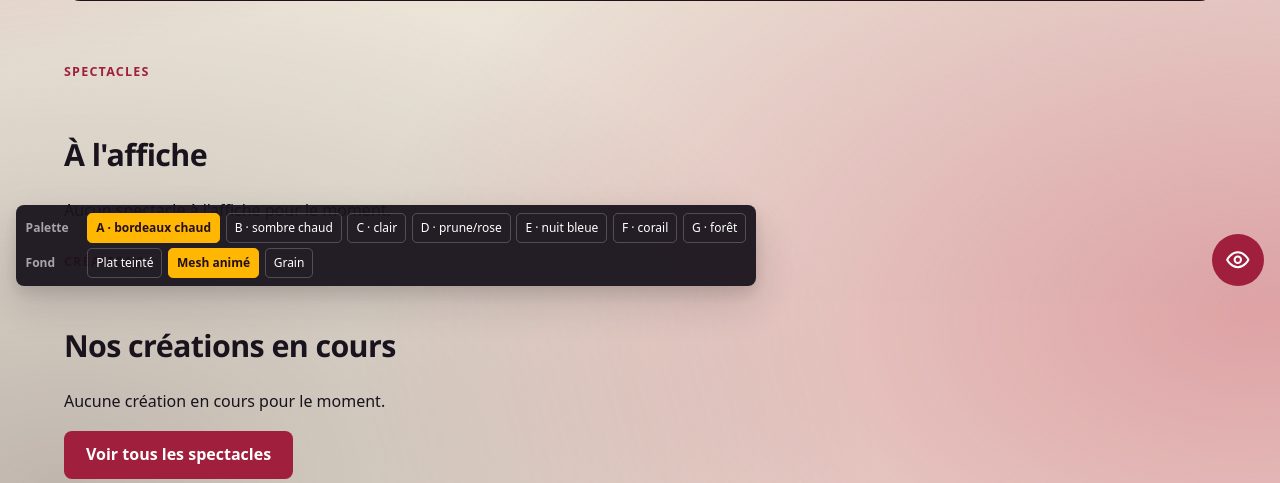
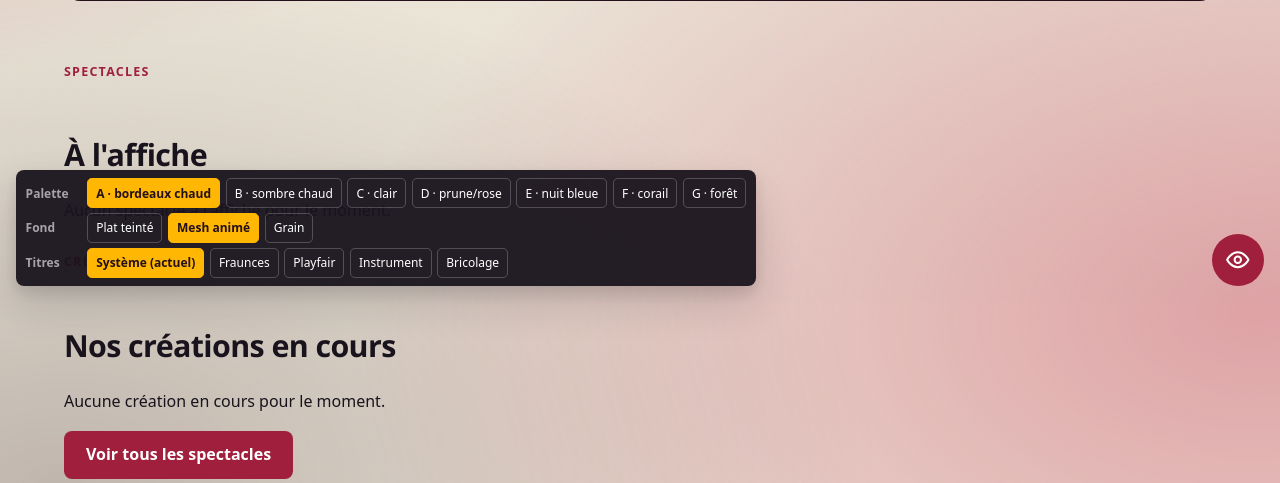
Before and after one commit to Hsbtqemy/Improliante, a Django app: page / in a window 1280 px wide. Shown: the part 498-981 px from the top of the page. Run offline with Django 5.2, Linux system fonts and the light colour scheme; data that the repository does not hold is empty; parts of the project's set-up code (start-up, migrations or seed data) failed here and were passed over.

Commit message:
feat(vitrine): VIT-3 — sélecteur de police de titre en direct
`--police-titre` ne désignait aucune police de titre : elle valait
`"Segoe UI", system-ui, …` quand le corps vaut `system-ui, …, "Segoe UI"`.
Sur macOS « Segoe UI » n'existe pas et tombe sur system-ui ; sur Windows
system-ui EST Segoe UI ; sur Android les deux donnent Roboto. Les deux
piles résolvaient donc vers la même fonte partout : les titres ne se
distinguaient que par la graisse.

Quatre candidates auto-hébergées (Fraunces, Playfair Display, Instrument
Serif, Bricolage Grotesque) et une troisième rangée « Titres » dans le
sélecteur DEV, à côté de Palette et Fond, avec la même mécanique
`?titre=` + cookie. Le choix se voit en direct sur les vrais titres.

Auto-hébergement et non CDN Google : servir fonts.gstatic.com transmet
l'IP des visiteurs à Google, ce que la CNIL sanctionne pour un site
français.

`font-weight: 800` en dur devient `var(--graisse-titre)` : Instrument
Serif n'a qu'une graisse, et le faux gras du navigateur est illisible
en grand.

```diff
--- a/front/static/css/site.css
+++ b/front/static/css/site.css
@@ -43,6 +43,7 @@
 
   /* Typographie */
   --police-titre: "Segoe UI", system-ui, -apple-system, "Helvetica Neue", Arial, sans-serif;
+  --graisse-titre: 800;
   /* Contrat de variables pour le panneau d'accessibilité
      (taille du texte, interligne — bascule via une classe sur <html>). */
   --taille-base: 1rem;
@@ -256,7 +257,7 @@ main {
 .hero__titre {
   font-family: var(--police-titre);
   font-size: clamp(2.2rem, 6vw, 3.6rem);
-  font-weight: 800;
+  font-weight: var(--graisse-titre);
   letter-spacing: -0.03em;
   line-height: 1.02;
   margin: 0;
@@ -804,7 +805,7 @@ h1,
 h2,
 h3 {
   font-family: var(--police-titre);
-  font-weight: 800;
+  font-weight: var(--graisse-titre);
   letter-spacing: -0.02em;
 }
 h1 {
@@ -2017,6 +2018,54 @@ html.dyslexie body {
 html.anim-reduites * {
   animation: none !important;
   transition: none !important;
+}
+
+/* --- Polices de titre ------------------------------------------------------
+   Auto-hébergées : servir Google Fonts depuis leur CDN transmet l'IP des
+   visiteurs à Google, ce que la CNIL sanctionne pour un site français.
+   `font-weight: 100 900` couvre toute la plage avec un seul fichier et empêche
+   le navigateur de graisser artificiellement les fontes qui n'ont qu'une
+   graisse (Instrument Serif) — le faux gras est laid et illisible en grand.
+   Le choix se fait en direct via le sélecteur DEV en bas de page (`?titre=`).
+   Une fois la police arrêtée : ne garder que la sienne, la précharger, et
+   calculer un `size-adjust` sur la police de repli pour ne pas rouvrir le CLS. */
+@font-face {
+  font-family: "Fraunces";
+  src: url("../fonts/fraunces.woff2") format("woff2");
+  font-weight: 100 900;
+  font-display: swap;
+}
+@font-face {
+  font-family: "Playfair Display";
+  src: url("../fonts/playfair.woff2") format("woff2");
+  font-weight: 100 900;
+  font-display: swap;
+}
+@font-face {
+  font-family: "Instrument Serif";
+  src: url("../fonts/instrument.woff2") format("woff2");
+  font-weight: 100 900;
+  font-display: swap;
+}
+@font-face {
+  font-family: "Bricolage Grotesque";
+  src: url("../fonts/bricolage.woff2") format("woff2");
+  font-weight: 100 900;
+  font-display: swap;
+}
+html[data-titre="fraunces"] {
+  --police-titre: "Fraunces", Georgia, "Times New Roman", serif;
+}
+html[data-titre="playfair"] {
+  --police-titre: "Playfair Display", Georgia, "Times New Roman", serif;
+}
+html[data-titre="instrument"] {
+  --police-titre: "Instrument Serif", Georgia, "Times New Roman", serif;
+  /* Une seule graisse, dessinée fine : le 800 des titres l'écraserait. */
+  --graisse-titre: 400;
+}
+html[data-titre="bricolage"] {
+  --police-titre: "Bricolage Grotesque", system-ui, sans-serif;
 }
 
 /* Messages (framework messages Django) */
--- a/front/templates/base.html
+++ b/front/templates/base.html
@@ -1,6 +1,6 @@
 {% load static %}
 <!DOCTYPE html>
-<html lang="fr" class="{{ request.COOKIES.a11y|default:'' }}" data-theme="{% firstof request.GET.theme request.COOKIES.theme 'a' %}" data-fond="{% firstof request.GET.fond request.COOKIES.fond 'mesh' %}">
+<html lang="fr" class="{{ request.COOKIES.a11y|default:'' }}" data-theme="{% firstof request.GET.theme request.COOKIES.theme 'a' %}" data-fond="{% firstof request.GET.fond request.COOKIES.fond 'mesh' %}" data-titre="{% firstof request.GET.titre request.COOKIES.titre 'systeme' %}">
   <head>
     <meta charset="utf-8" />
     <meta name="viewport" content="width=device-width, initial-scale=1" />
@@ -111,6 +111,7 @@
     {# Sélecteur de thème/fond (DEV) — à retirer après choix ; persistance en cookie via le script ci-dessous. #}
     {% firstof request.GET.theme request.COOKIES.theme 'a' as theme_actif %}
     {% firstof request.GET.fond request.COOKIES.fond 'mesh' as fond_actif %}
+    {% firstof request.GET.titre request.COOKIES.titre 'systeme' as titre_actif %}
     <div class="theme-switch" role="group" aria-label="Réglages d'apparence (développement)">
       <div class="theme-switch__row">
         <span class="theme-switch__label">Palette</span>
@@ -128,6 +129,14 @@
         <a href="?fond=mesh"{% if fond_actif == 'mesh' %} aria-current="true"{% endif %}>Mesh animé</a>
         <a href="?fond=grain"{% if fond_actif == 'grain' %} aria-current="true"{% endif %}>Grain</a>
       </div>
+      <div class="theme-switch__row">
+        <span class="theme-switch__label">Titres</span>
+        <a href="?titre=systeme"{% if titre_actif == 'systeme' %} aria-current="true"{% endif %}>Système (actuel)</a>
+        <a href="?titre=fraunces"{% if titre_actif == 'fraunces' %} aria-current="true"{% endif %}>Fraunces</a>
+        <a href="?titre=playfair"{% if titre_actif == 'playfair' %} aria-current="true"{% endif %}>Playfair</a>
+        <a href="?titre=instrument"{% if titre_actif == 'instrument' %} aria-current="true"{% endif %}>Instrument</a>
+        <a href="?titre=bricolage"{% if titre_actif == 'bricolage' %} aria-current="true"{% endif %}>Bricolage</a>
+      </div>
     </div>
     <script>
       // Mémorise le thème passé en ?theme= dans un cookie pour qu'il persiste
@@ -138,6 +147,8 @@
         if (mt) document.cookie = "theme=" + mt[1] + ";path=/;max-age=604800;samesite=Lax";
         var mf = s.match(/[?&]fond=(plat|mesh|grain)/);
         if (mf) document.cookie = "fond=" + mf[1] + ";path=/;max-age=604800;samesite=Lax";
+        var mp = s.match(/[?&]titre=(systeme|fraunces|playfair|instrument|bricolage)/);
+        if (mp) document.cookie = "titre=" + mp[1] + ";path=/;max-age=604800;samesite=Lax";
       })();
     </script>
 
```
Also changed, not shown: front/static/fonts/bricolage.woff2 (added), front/static/fonts/fraunces.woff2 (added), front/static/fonts/instrument.woff2 (added), front/static/fonts/playfair.woff2 (added).
